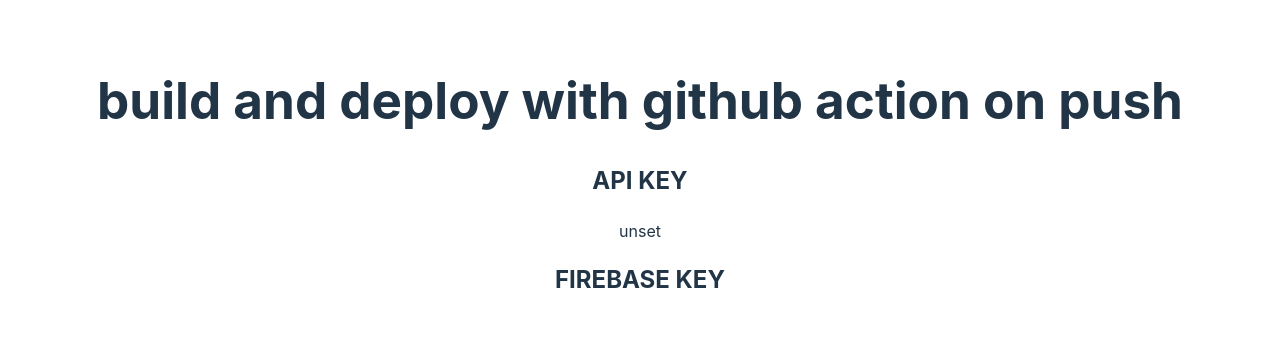
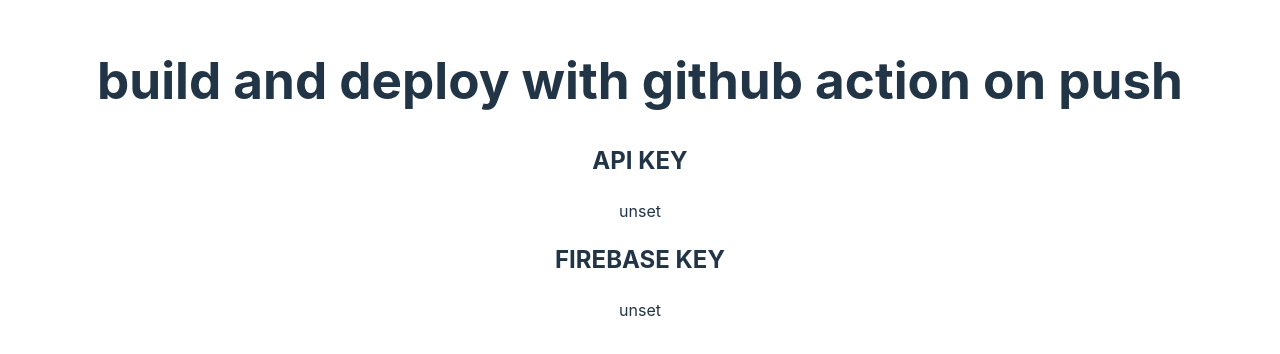
Before and after one commit to vimtage1/deploy-tutorial, a React (Vite) app: page / in a window 1280 px wide. Shown: the part 222-576 px from the top of the page. Built offline with nearby package versions, Linux system fonts and the light colour scheme; no server answers.

Commit message:
chore: update build

```diff
--- a/package.json
+++ b/package.json
@@ -7,7 +7,9 @@
     "dev": "vite",
     "build": "tsc && vite build",
     "lint": "eslint . --ext ts,tsx --report-unused-disable-directives --max-warnings 0",
-    "preview": "vite preview"
+    "preview": "vite preview",
+    "predeploy": "npm run build",
+    "deploy": "gh-pages -d dist"
   },
   "dependencies": {
     "react": "^18.2.0",
--- a/src/App.tsx
+++ b/src/App.tsx
@@ -8,10 +8,10 @@
       <p>{import.meta.env.VITE_PAGE_TITLE}</p>
 
       <h2>API KEY</h2>
-      <p>{import.meta.env.API_KEY}</p>
+      <p>{import.meta.env.VITE_API_KEY}</p>
 
       <h2>FIREBASE KEY</h2>
-      <p>{import.meta.env.FIREBASE_KEY}</p>
+      <p>{import.meta.env.VITE_FIREBASE_KEY}</p>
 
     </>
   )
```
Also changed, not shown: 1 other file (tests, documents, lock files or other folders).
